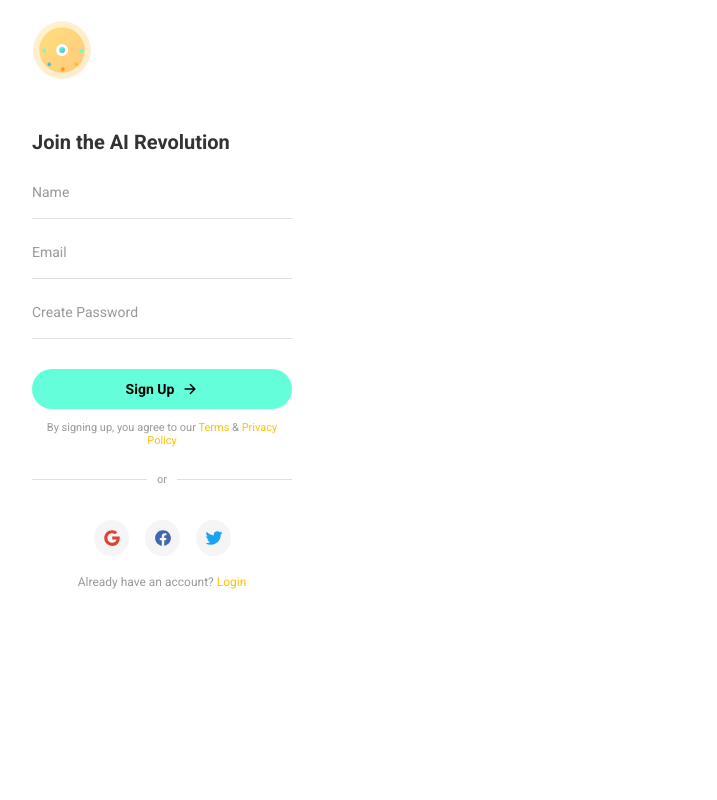
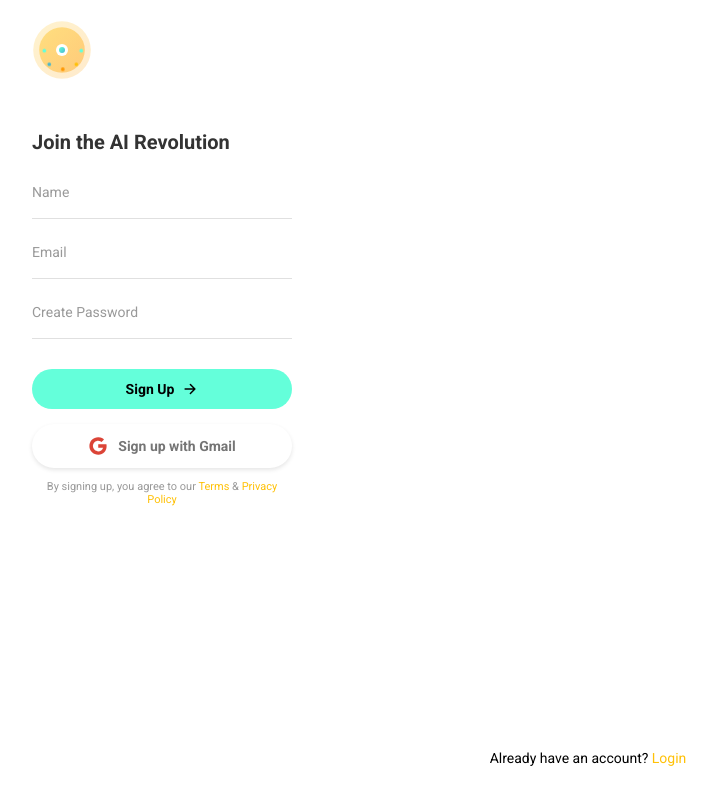
Before and after one commit to Morojc/Emoji-Maker, a React (Vite) app: page /signup in a window 1280 px wide. Shown: the whole page, without its empty margins (52-769 px from the left). Built offline with nearby package versions, Linux system fonts and the light colour scheme.

Commit message:
Adjust sign-up elements positions

```diff
--- a/src/pages/SignUpPage.css
+++ b/src/pages/SignUpPage.css
@@ -104,45 +104,15 @@ h1 {
 }
 
 .divider {
-  display: flex;
-  align-items: center;
-  text-align: center;
-  margin: 15px 0;
-  width: 100%;
-  max-width: 300px;
-}
-
-.divider::before,
-.divider::after {
-  content: '';
-  flex: 1;
-  border-bottom: 1px solid #e0e0e0;
-}
-
-.divider span {
-  padding: 0 10px;
-  color: #999;
-  font-size: 11px;
+  display: none;
 }
 
 .social-buttons {
-  display: flex;
-  justify-content: center;
-  gap: 12px;
-  margin-top: 15px;
+  display: none;
 }
 
 .social-button {
-  --padding-start: 0;
-  --padding-end: 0;
-  --background: #f5f5f5;
-  --border-radius: 50%;
-  width: 35px;
-  height: 35px;
-}
-
-.social-button ion-icon {
-  font-size: 18px;
+  display: none;
 }
 
 .google ion-icon {
@@ -158,10 +128,14 @@ h1 {
 }
 
 .login-link {
-  font-size: 12px;
-  color: #999;
+  font-size: 14px;
+  color: #000000;
   text-align: center;
-  margin-top: 15px;
+  margin-top: 30px;
+  position: absolute;
+  bottom: 20px;
+  left: 0;
+  right: 0;
 }
 
 .login-link a {
@@ -276,3 +250,32 @@ h1 {
 :root {
   --accent-color: #ffc107;
 }
+
+/* Add this new style for the Gmail button */
+.gmail-button {
+  width: 100%;
+  padding: 12px;
+  border: none;
+  border-radius: 25px;
+  background: #ffffff;
+  color: #757575;
+  font-size: 14px;
+  font-weight: bold;
+  cursor: pointer;
+  transition: all 0.3s ease;
+  display: flex;
+  justify-content: center;
+  align-items: center;
+  margin-top: 15px;
+  box-shadow: 0 2px 4px rgba(0, 0, 0, 0.1);
+}
+
+.gmail-button:hover {
+  background: #f5f5f5;
+}
+
+.gmail-button ion-icon {
+  margin-right: 10px;
+  font-size: 20px;
+  color: #DB4437;
+}
--- a/src/pages/SignUpPage.tsx
+++ b/src/pages/SignUpPage.tsx
@@ -6,7 +6,7 @@ import {
   IonButton,
   IonIcon,
 } from '@ionic/react';
-import { logoGoogle, logoFacebook, logoTwitter, arrowForward } from 'ionicons/icons';
+import { logoGoogle, arrowForward } from 'ionicons/icons';
 import './SignUpPage.css';
 
 const SignUpPage: React.FC = () => {
@@ -81,27 +81,17 @@ const SignUpPage: React.FC = () => {
               <IonIcon icon={arrowForward} />
             </button>
           </form>
+          <button className="gmail-button">
+            <IonIcon icon={logoGoogle} />
+            <span>Sign up with Gmail</span>
+          </button>
           <p className="terms">
             By signing up, you agree to our <a href="#">Terms</a> & <a href="#">Privacy Policy</a>
           </p>
-          <div className="divider">
-            <span>or</span>
-          </div>
-          <div className="social-buttons">
-            <IonButton fill="clear" className="social-button google">
-              <IonIcon icon={logoGoogle} />
-            </IonButton>
-            <IonButton fill="clear" className="social-button facebook">
-              <IonIcon icon={logoFacebook} />
-            </IonButton>
-            <IonButton fill="clear" className="social-button twitter">
-              <IonIcon icon={logoTwitter} />
-            </IonButton>
-          </div>
-          <p className="login-link">
-            Already have an account? <a href="/login">Login</a>
-          </p>
         </div>
+        <p className="login-link">
+          Already have an account? <a href="/login">Login</a>
+        </p>
       </IonContent>
     </IonPage>
   );
```
